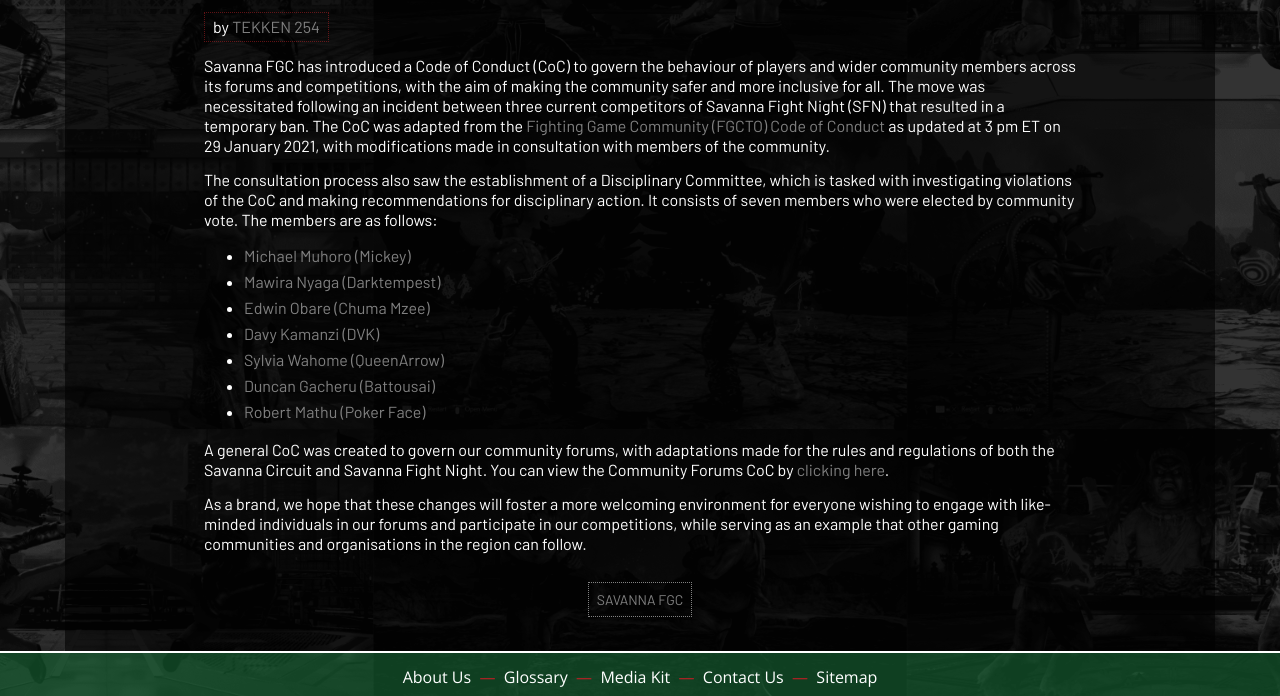
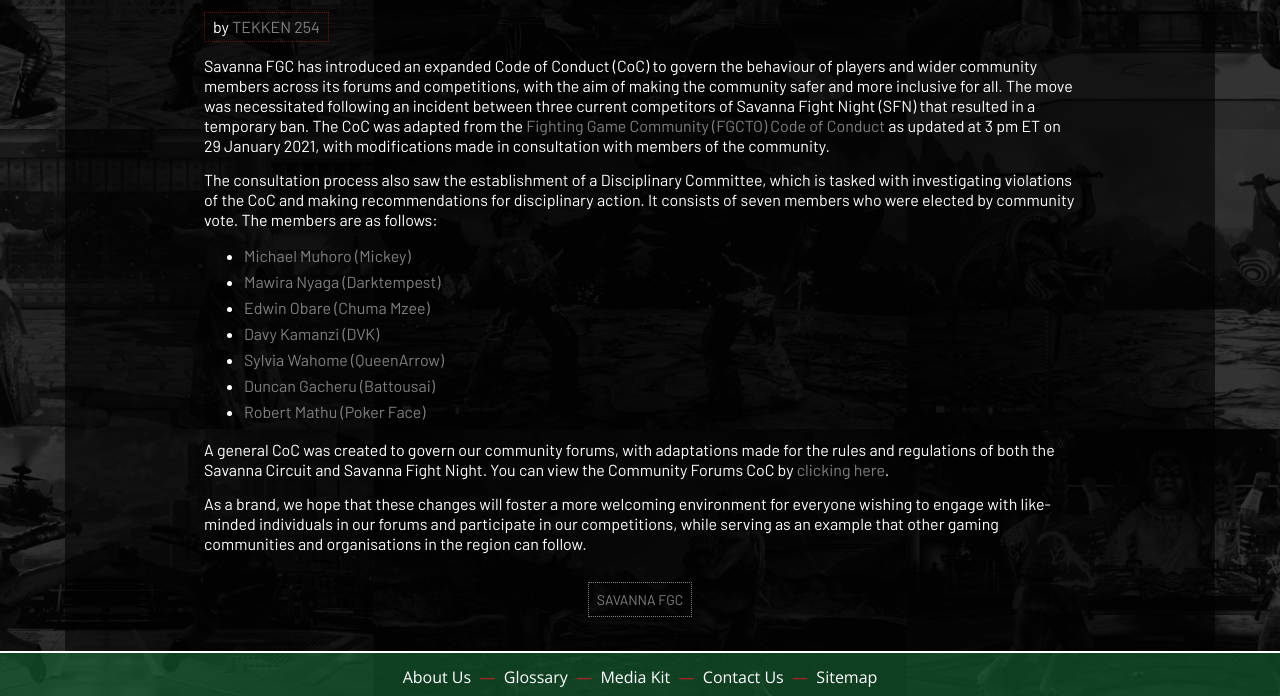
Before and after one commit to TEKKEN-254/client, a Jekyll site: the page built from _posts/2021-04-07-code-of-conduct.md, in a window 1280 px wide and 900 px high, scrolled down 567 px, cut to the strip 204-900 px from the top of the window. Built offline with Jekyll 4.4.1, drawn with Linux system fonts in a browser that asks for light colours; comment, search, counter and statistics services are not loaded.

Commit message:
Editing description

```diff
--- a/_posts/2021-04-07-code-of-conduct.md
+++ b/_posts/2021-04-07-code-of-conduct.md
@@ -1,6 +1,6 @@
 ---
 title: Code of Conduct adopted across Savanna FGC forums and competitions
-description: Following consultations with members of the community, Savanna FGC has introduced a Code of Conduct across its community forums and competitions with the aim of making the community safer and more inclusive for all.
+description: Following consultations with members of the community, an expanded Code of Conduct has been introduced with the aim of making the community safer and more inclusive for all.
 author:
 - tekken254
 
@@ -10,7 +10,7 @@
 metaImageExt: png
 top: true
 ---
-Savanna FGC has introduced a Code of Conduct (CoC) to govern the behaviour of players and wider community members across its forums and competitions, with the aim of making the community safer and more inclusive for all. The move was necessitated following an incident between three current competitors of Savanna Fight Night (SFN) that resulted in a temporary ban. The CoC was adapted from the [Fighting Game Community (FGCTO) Code of Conduct](https://docs.google.com/document/d/1jWtS4uoKCR4IbQ-7_QKeWoshwXicycm2pejwFuNUgPA/edit) as updated at 3 pm ET on 29 January 2021, with modifications made in consultation with members of the community.
+Savanna FGC has introduced an expanded Code of Conduct (CoC) to govern the behaviour of players and wider community members across its forums and competitions, with the aim of making the community safer and more inclusive for all. The move was necessitated following an incident between three current competitors of Savanna Fight Night (SFN) that resulted in a temporary ban. The CoC was adapted from the [Fighting Game Community (FGCTO) Code of Conduct](https://docs.google.com/document/d/1jWtS4uoKCR4IbQ-7_QKeWoshwXicycm2pejwFuNUgPA/edit) as updated at 3 pm ET on 29 January 2021, with modifications made in consultation with members of the community.
 
 The consultation process also saw the establishment of a Disciplinary Committee, which is tasked with investigating violations of the CoC and making recommendations for disciplinary action. It consists of seven members who were elected by community vote. The members are as follows:
 
```
